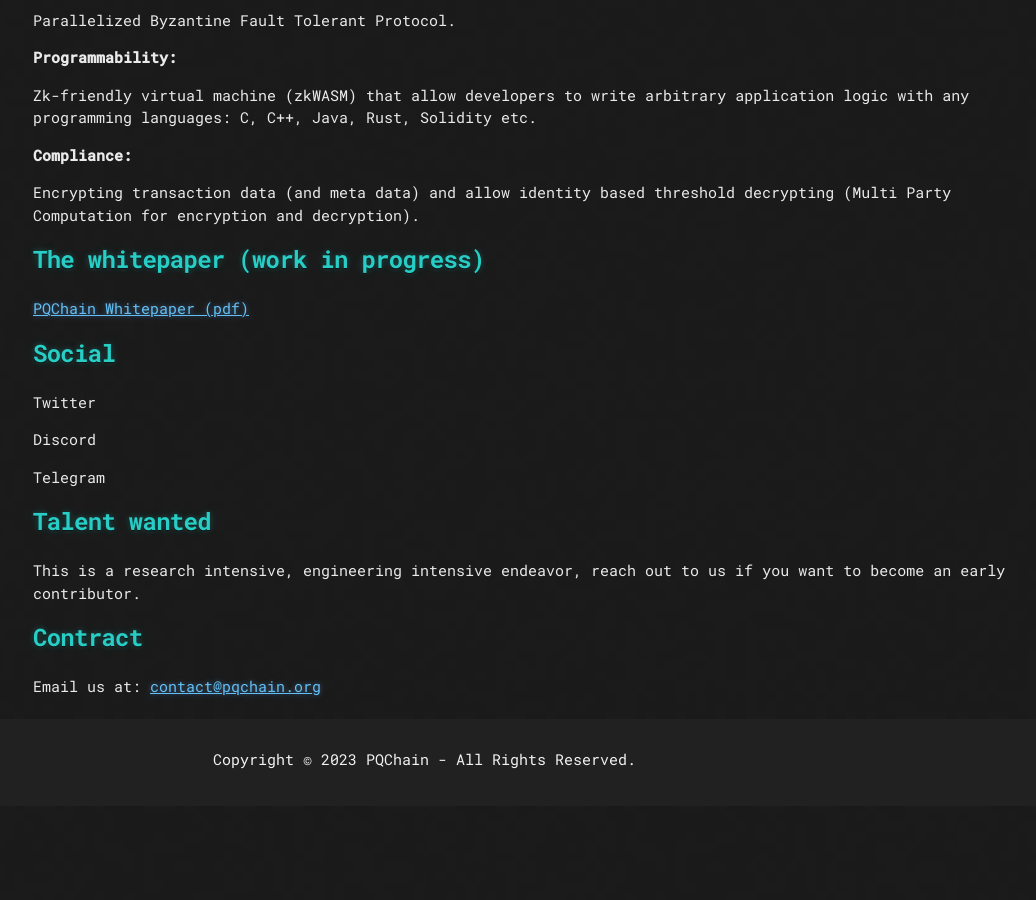
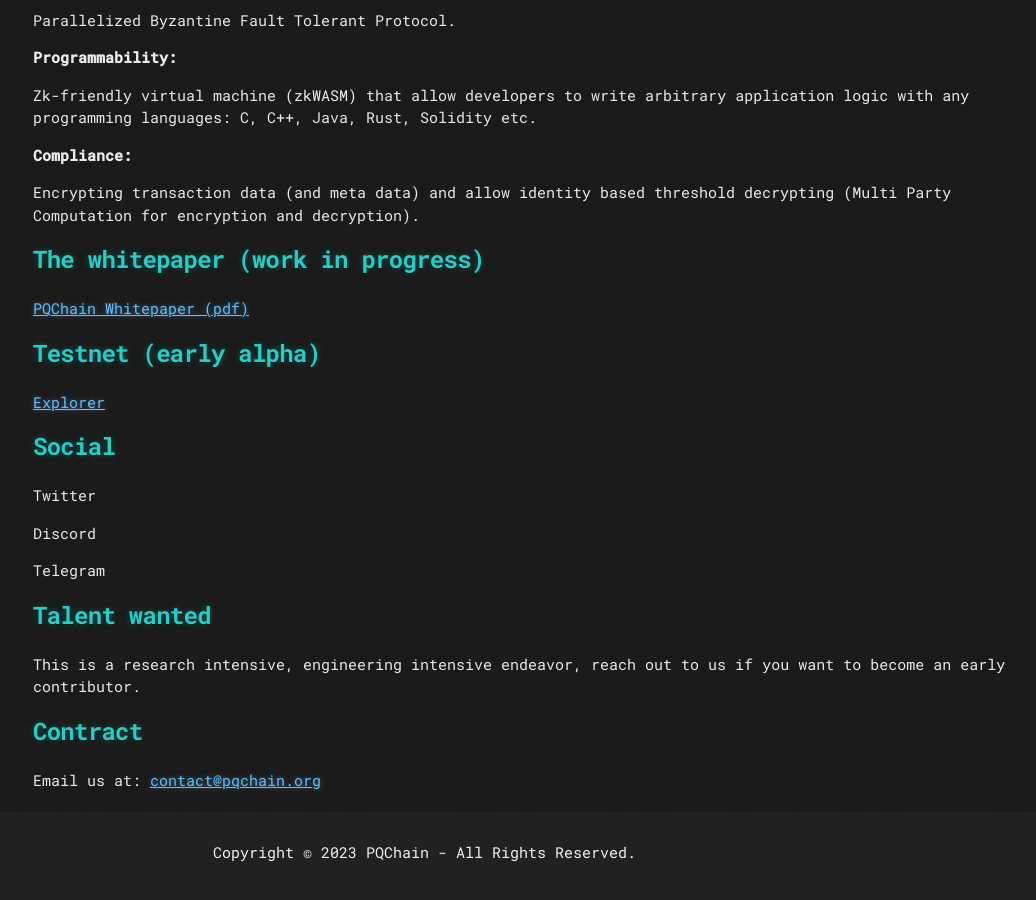
Before and after one commit to cryptobadass/pqchain, a Jekyll site: the page built from index.md, in a window 1280 px wide and 900 px high, scrolled down 905 px. Shown: the whole window, without its empty margins (107-1143 px from the left). Built offline with Jekyll 4.4.1, drawn with Linux system fonts in a browser that asks for light colours; our own code applies the rules of GitHub Pages for plain Markdown files; before the commit the page ends 1711 px from its top, so only the background shows below that.

Commit message:
add Testnet Explorer

```diff
--- a/index.md
+++ b/index.md
@@ -51,6 +51,10 @@ Encrypting transaction data (and meta data) and allow identity based threshold d
 
 <a href="https://img1.wsimg.com/blobby/go/ae387ab4-24fd-4168-87ae-7aab2ac70271/downloads/pqchain.pdf?ver=1686634589004" target="_blank">PQChain Whitepaper (pdf)</a>
 
+# Testnet (early alpha)
+
+<a href="https://explorer.pqchain.org/" target="_blank">Explorer</a>
+
 # Social
 
 Twitter
```
